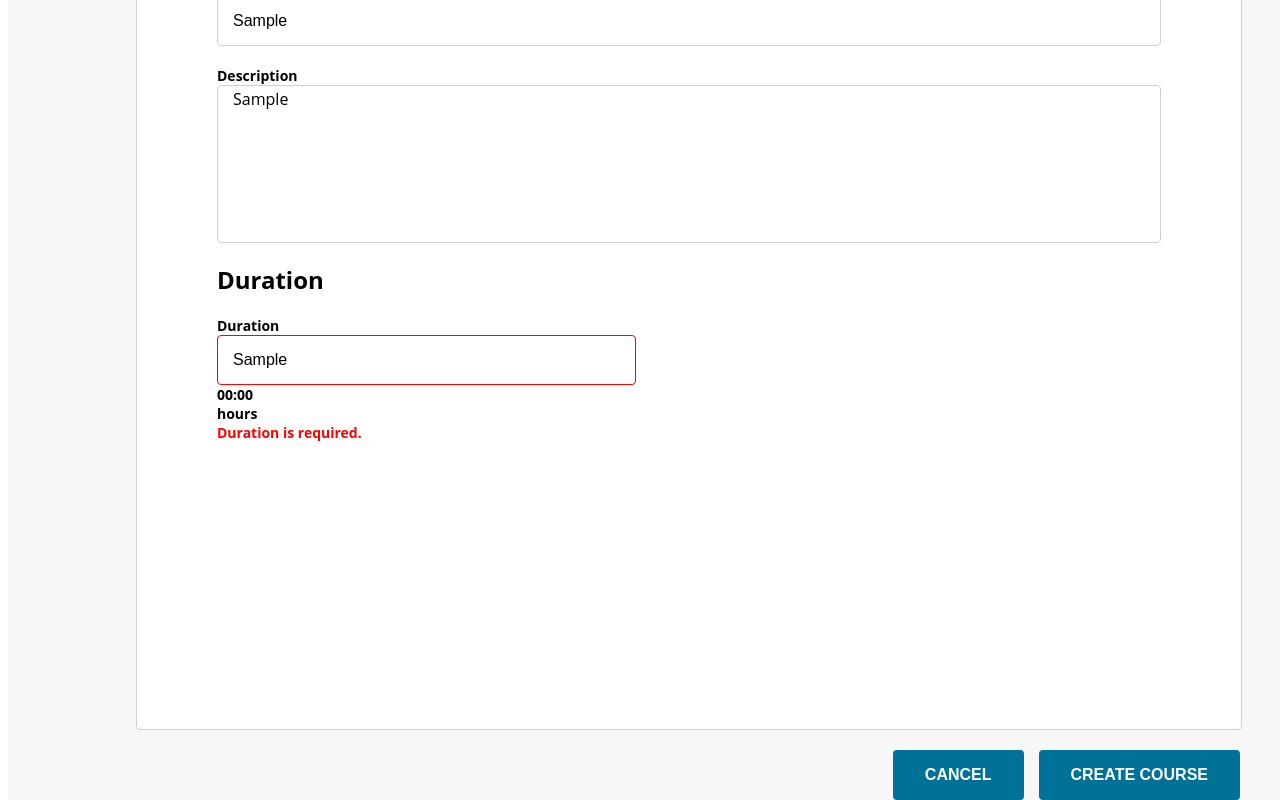
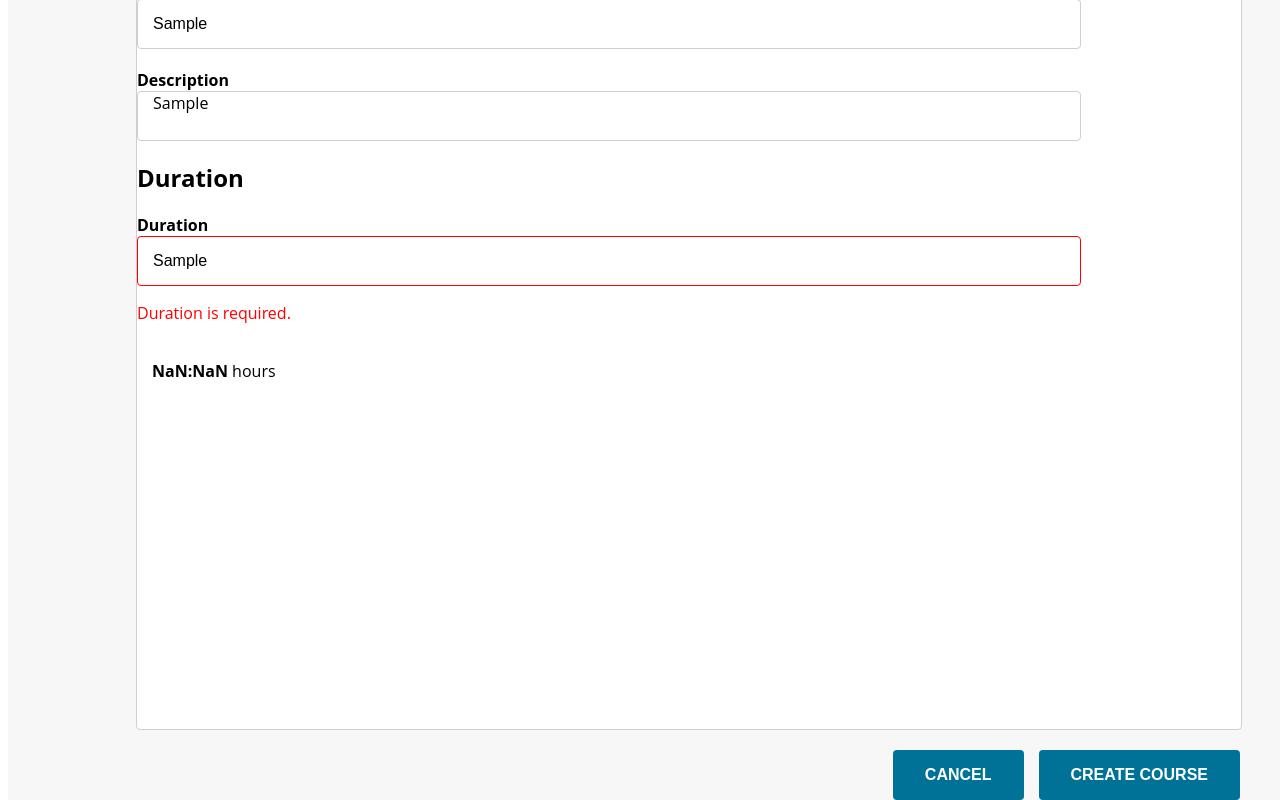
Before and after one commit to ferzik85/sersid-courses-app, a React (Create React App) app: page / in a window 1280 px wide. Both pictures are taken after typing "Sample", "Sample", "Sample" into the empty fields and a click on the button "CREATE COURSE". Shown: the part 261-1061 px from the top of the page. Built offline with nearby package versions, Linux system fonts and the light colour scheme.

Commit message:
save changes

```diff
--- /dev/null
+++ b/src/common/LabeledInput/LabeledInput.jsx
@@ -0,0 +1,38 @@
+import React, { useState } from 'react';
+import classnames from 'classnames';
+import Input from '../Input/Input';
+import TextArea from '../TextArea/TextArea';
+import styles from './LabeledInput.module.css';
+
+function LabeledInput({ name, setValue, isInvalid, inputClassName = null, isTextArea = false }) {
+	const [_, setValueIsInvalid] = useState(isInvalid);
+
+	const handleValueChange = (value) => {
+		setValue(value);
+		setValueIsInvalid(false);
+	};
+
+	return (
+		<label className={styles.label}>
+			{name}
+			{!isTextArea ? (
+				<Input
+					onChange={handleValueChange}
+					className={
+						isInvalid ? classnames(styles.labelInput, inputClassName, styles.errorBorder) : classnames(styles.labelInput, inputClassName, styles.labelInput)
+					}
+				/>
+			) : (
+				<TextArea
+					onChange={handleValueChange}
+					className={
+						isInvalid ? classnames(styles.labelInput, inputClassName, styles.errorBorder) : classnames(styles.labelInput, inputClassName, styles.labelInput)
+					}
+				/>
+			)}
+			{isInvalid && <p className={styles.error}>{name} is required.</p>}
+		</label>
+	);
+}
+
+export default LabeledInput;
--- /dev/null
+++ b/src/common/LabeledInput/LabeledInput.module.css
@@ -0,0 +1,23 @@
+.label {
+  font-weight: 700;
+  margin-bottom: 20px;
+  display: flex;
+  flex-direction: column;
+}
+
+.labelInput {
+  padding-top: 0;
+    padding-bottom: 0;
+    height: 48px !important;
+    padding-left: 15px;
+    font-size: 16px;
+ }
+
+.error {
+  color: red;
+  font-weight: 400;
+}
+
+.errorBorder {
+  border-color: red;
+}
--- a/src/components/Body/Body.jsx
+++ b/src/components/Body/Body.jsx
@@ -5,8 +5,8 @@ import mockedAuthorsList from '../../data/AuthorsList';
 import EmptyCourseList from '../EmptyCourseList/EmptyCourseList';
 import CourseInfo from '../CourseInfo/CourseInfo';
 import Registration from '../Registration/Registration';
+import CreateCourse from '../CreateCourse/CreateCourse';
 import Login from '../Login/Login';
-import CreateCourse from '../CreateCourse/CreateCourse';
 import styles from './Body.module.css';
 
 function Body() {
@@ -34,7 +34,8 @@ function Body() {
 	return (
 		<div className={styles.body}>
 			{/* {isCourseSelected() && courseExists() ? <CourseInfo course={findCourse(courseId)} onBackClick={handleShowCourses} /> : renderCourses()} */}
-			{/* <Login /> <Registration /> */}
+			{/* <CreateCourse /> <Login /><Registration /> */}
+
 			<CreateCourse />
 		</div>
 	);
--- a/src/components/CreateCourse/CreateCourse.jsx
+++ b/src/components/CreateCourse/CreateCourse.jsx
@@ -1,42 +1,20 @@
 import React, { useState } from 'react';
 import classnames from 'classnames';
 import Button from '../../common/Button/Button';
-import Input from '../../common/Input/Input';
-import TextArea from '../../common/TextArea/TextArea';
+import LabeledInput from '../../common/LabeledInput/LabeledInput';
 import Duration from '../../common/Duration/Duration';
 import validateInput from '../../utils/ValidateInput';
 import validateDuration from '../../utils/ValidateDuration';
 import styles from './CreateCourse.module.css';
 
-const formId = 'courseCreateOrEditForm';
-
-function Login() {
+function CreateCourse() {
+	const formId = 'courseCreateOrEditForm';
 	const [title, setTitle] = useState(null);
 	const [description, setDescription] = useState(null);
 	const [duration, setDuration] = useState(null);
-
 	const [titleIsInvalid, setTitleIsInvalid] = useState(false);
 	const [descriptionIsInvalid, setDescriptionIsInvalid] = useState(false);
 	const [durationIsInvalid, setDurationIsInvalid] = useState(false);
-
-	const handleTitleChange = (value) => {
-		setTitle(value);
-		setTitleIsInvalid(false);
-	};
-
-	const handleDescriptionChange = (value) => {
-		setDescription(value);
-		setDescriptionIsInvalid(false);
-	};
-
-	const handleDurationChange = (value) => {
-		let newDuration = 0;
-		if (validateDuration(value)) {
-			newDuration = +value;
-		}
-		setDuration(newDuration);
-		setDurationIsInvalid(false);
-	};
 
 	function handleSubmit(e) {
 		e.preventDefault();
@@ -47,37 +25,23 @@ function Login() {
 
 	return (
 		<div className={styles.create}>
-			<h3 className={styles.header}>Course Edit/Create Page</h3>
-			<div className={styles.body}>
-				<form onSubmit={handleSubmit} id={formId}>
-					<p>Main Info</p>
-					<label>
-						Title
-						<Input onChange={handleTitleChange} className={titleIsInvalid ? styles.errorBorder : null} />
-						{titleIsInvalid && <div className={styles.error}>Title is required.</div>}
-					</label>
-					<label>
-						Description
-						<TextArea onChange={handleDescriptionChange} className={descriptionIsInvalid ? classnames(styles.area, styles.errorBorder) : styles.area} />
-						{descriptionIsInvalid && <div className={styles.error}>Description is required.</div>}
-					</label>
-					<p>Duration</p>
-					<label>
-						Duration
-						<div>
-							<Input onChange={handleDurationChange} className={durationIsInvalid ? classnames(styles.duration, styles.errorBorder) : styles.duration} />
-							<Duration duration={duration} className={styles.durationHours} />
-						</div>
-						{durationIsInvalid && <div className={styles.error}>Duration is required.</div>}
-					</label>
+			<h3 className={styles.createHeader}>Course Edit/Create Page</h3>
+			<div className={styles.createBody}>
+				<form onSubmit={handleSubmit} id={formId} className={styles.createForm}>
+					<p className={styles.createMain}>Main Info</p>
+					<LabeledInput name='Title' isInvalid={titleIsInvalid} setValue={setTitle} />
+					<LabeledInput name='Description' isInvalid={descriptionIsInvalid} setValue={setDescription} inputClassName={styles.createArea} isTextArea />
+					<p className={styles.createMain}>Duration</p>
+					<LabeledInput name='Duration' isInvalid={durationIsInvalid} setValue={setDuration} />
+					<Duration duration={duration} className={styles.durationHours} />
 				</form>
 			</div>
-			<div className={styles.footer}>
-				<Button label='CREATE COURSE' isSubmit formName={formId} className={styles.button} />
-				<Button label='CANCEL' className={styles.button} />
+			<div className={styles.createFooter}>
+				<Button label='CREATE COURSE' isSubmit formName={formId} className={styles.createButton} />
+				<Button label='CANCEL' className={styles.cancelButton} />
 			</div>
 		</div>
 	);
 }
 
-export default Login;
+export default CreateCourse;
--- a/src/components/CreateCourse/CreateCourse.module.css
+++ b/src/components/CreateCourse/CreateCourse.module.css
@@ -5,7 +5,7 @@
   margin: auto;
 }
 
-  .header {
+.createHeader {
   margin: auto;
   margin-top: 40px;
   font-size: 32px;
@@ -14,7 +14,7 @@
   width: 1104px;
 }
 
-  .body {
+.createBody {
   width: 1104px;
   height: 825px;
   display: flex;
@@ -26,19 +26,19 @@
   font-size: 16px;
 }
 
-  .body p {
+.createMain{
   font-size: 24px;
   font-weight: 700;
   margin-top: 20px;
   margin-bottom: 20px;
 }
 
-  form {
+.createForm {
   width: 944px;
   margin-top: 0;
 }
 
-  .area {
+.createArea {
   height: 152px;
   resize: none;
 }
@@ -51,47 +51,18 @@
   margin-left: 15px;
 }
 
-  label {
-    font-size: 14px;
-    font-weight: 700;
-    margin-bottom: 20px;
-    display: flex;
-    flex-direction: column;
-  }
-
-  label input {
-    padding-top: 0;
-    padding-bottom: 0;
-    height: 48px !important;
-    padding-left: 15px;
-    font-size: 16px;
-  }
-
-  label textarea {
-    font-size: 16px;
-    padding-left: 15px;
-  }
-
-  .error {
-    color: red;
-  }
-
-  .errorBorder {
-    border-color:red;
-  }
-
-  .footer {
+.createFooter {
   margin: auto;
   margin-top: 20px;
   width: 1104px;
 }
 
-  .button {
+.createButton, .cancelButton {
   height: 50px;
   font-size: 16px;
   float: right;
 }
 
-  .button:first-of-type {
+.createButton {
   margin-left: 15px;
 }
--- a/src/components/Login/Login.jsx
+++ b/src/components/Login/Login.jsx
@@ -1,24 +1,15 @@
 import React, { useState } from 'react';
 import Button from '../../common/Button/Button';
-import Input from '../../common/Input/Input';
+import LabeledInput from '../../common/LabeledInput/LabeledInput';
 import validateInput from '../../utils/ValidateInput';
 import styles from './Login.module.css';
 
-const formId = 'loginForm';
-
 function Login() {
+	const formId = 'loginForm';
 	const [email, setEmail] = useState(null);
 	const [password, setPassword] = useState(null);
 	const [emailIsInvalid, setEmailIsInvalid] = useState(false);
 	const [passwordIsInvalid, setPasswordIsInvalid] = useState(false);
-	const handleEmailChange = (value) => {
-		setEmail(value);
-		setEmailIsInvalid(false);
-	};
-	const handlePasswordChange = (value) => {
-		setPassword(value);
-		setPasswordIsInvalid(false);
-	};
 
 	function handleSubmit(e) {
 		e.preventDefault();
@@ -27,27 +18,15 @@ function Login() {
 	}
 
 	return (
-		<div className={styles.registration}>
-			<div className={styles.header}>
-				<b>Login</b>
-			</div>
-			<div className={styles.body}>
-				<form onSubmit={handleSubmit} id={formId}>
-					<label>
-						<b>Email</b>
-						<Input onChange={handleEmailChange} className={passwordIsInvalid ? styles.errorBorder : null} />
-						{emailIsInvalid && <p className={styles.error}>Email is required.</p>}
-					</label>
-					<label>
-						<b>Password</b>
-						<Input onChange={handlePasswordChange} className={passwordIsInvalid ? styles.errorBorder : null} />
-						{passwordIsInvalid && <p className={styles.error}>Password is required.</p>}
-					</label>
+		<div className={styles.login}>
+			<b className={styles.loginHeader}>Login</b>
+			<div className={styles.loginBody}>
+				<form onSubmit={handleSubmit} id={formId} className={styles.loginForm}>
+					<LabeledInput name='Email' isInvalid={emailIsInvalid} setValue={setEmail} />
+					<LabeledInput name='Password' isInvalid={passwordIsInvalid} setValue={setPassword} />
 				</form>
-				<div className={styles.regButton}>
-					<Button label='Login' isSubmit formName={formId} />
-				</div>
-				<div className={styles.regHelp}>
+				<Button label='LOGIN' isSubmit formName={formId} className={styles.loginButton} />
+				<div className={styles.loginHelp}>
 					If you have an account you may <b>Login</b>
 				</div>
 			</div>
--- a/src/components/Login/Login.module.css
+++ b/src/components/Login/Login.module.css
@@ -1,18 +1,18 @@
-.registration {
+.login {
   display: flex;
   flex-direction: column;
   width: 80%;
   margin: auto;
 }
 
-  .header {
+.loginHeader {
   margin: auto;
   margin-top: 200px;
   font-size: 32px;
   margin-bottom: 30px;
 }
 
-  .body {
+.loginBody {
   width: 585px;
   height: 558px;
   display: flex;
@@ -24,51 +24,22 @@
   font-size: 16px;
 }
 
-  form {
+.loginForm {
   margin: auto;
   width: 286px;
   margin-bottom: 0;
 }
 
-  label {
-    margin-bottom: 20px;
-    display: flex;
-    flex-direction: column;
-  }
-
-  label input {
-    padding-top: 0;
-    padding-bottom: 0;
-    height: 48px !important;
-    padding-left: 15px;
-    font-size: 16px;
-  }
-
-  label b {
-    display: block;
-  }
-
-  .regButton {
+.loginButton {
   margin: auto;
   margin-top: 0px;
   margin-bottom: 20px;
-  }
-
-  .regButton button {
-    height: 50px !important;
+  height: 50px;
   width: 282px;
   font-size: 16px;
 }
 
-  .regHelp {
+.loginHelp {
   margin: auto;
   margin-top: 0px;
 }
-
-  .error {
-    color: red;
-  }
-
-  .errorBorder {
-    border-color:red;
-  }
--- a/src/components/Registration/Registration.jsx
+++ b/src/components/Registration/Registration.jsx
@@ -1,33 +1,17 @@
 import React, { useState } from 'react';
 import Button from '../../common/Button/Button';
-import Input from '../../common/Input/Input';
+import LabeledInput from '../../common/LabeledInput/LabeledInput';
 import validateInput from '../../utils/ValidateInput';
 import styles from './Registration.module.css';
 
-const formId = 'registrationForm';
-
 function Registration() {
+	const formId = 'registrationForm';
 	const [name, setName] = useState(null);
 	const [email, setEmail] = useState(null);
 	const [password, setPassword] = useState(null);
 	const [nameIsInvalid, setNameIsInvalid] = useState(false);
 	const [emailIsInvalid, setEmailIsInvalid] = useState(false);
 	const [passwordIsInvalid, setPasswordIsInvalid] = useState(false);
-
-	const handleNameChange = (value) => {
-		setName(value);
-		setNameIsInvalid(false);
-	};
-
-	const handleEmailChange = (value) => {
-		setEmail(value);
-		setEmailIsInvalid(false);
-	};
-
-	const handlePasswordChange = (value) => {
-		setPassword(value);
-		setPasswordIsInvalid(false);
-	};
 
 	function handleSubmit(e) {
 		e.preventDefault();
@@ -37,31 +21,15 @@ function Registration() {
 	}
 
 	return (
-		<div className={styles.registration}>
-			<div className={styles.header}>
-				<b>Registration</b>
-			</div>
-			<div className={styles.body}>
-				<form onSubmit={handleSubmit} id={formId}>
-					<label>
-						<b>Name</b>
-						<Input onChange={handleNameChange} className={nameIsInvalid ? styles.errorBorder : null} />
-						{nameIsInvalid && <p className={styles.error}>Name is required.</p>}
-					</label>
-					<label>
-						<b>Email</b>
-						<Input onChange={handleEmailChange} className={passwordIsInvalid ? styles.errorBorder : null} />
-						{emailIsInvalid && <p className={styles.error}>Email is required.</p>}
-					</label>
-					<label>
-						<b>Password</b>
-						<Input onChange={handlePasswordChange} className={passwordIsInvalid ? styles.errorBorder : null} />
-						{passwordIsInvalid && <p className={styles.error}>Password is required.</p>}
-					</label>
+		<div className={styles.reg}>
+			<b className={styles.regHeader}>Registration</b>
+			<div className={styles.regBody}>
+				<form onSubmit={handleSubmit} id={formId} className={styles.regForm}>
+					<LabeledInput name='Name' isInvalid={nameIsInvalid} setValue={setName} />
+					<LabeledInput name='Email' isInvalid={emailIsInvalid} setValue={setEmail} />
+					<LabeledInput name='Password' isInvalid={passwordIsInvalid} setValue={setPassword} />
 				</form>
-				<div className={styles.regButton}>
-					<Button label='Register' isSubmit formName={formId} />
-				</div>
+				<Button label='REGISTER' isSubmit formName={formId} className={styles.regButton} />
 				<div className={styles.regHelp}>
 					If you have an account you may <b>Login</b>
 				</div>
--- a/src/components/Registration/Registration.module.css
+++ b/src/components/Registration/Registration.module.css
@@ -1,18 +1,18 @@
-.registration {
+.reg {
   display: flex;
   flex-direction: column;
   width: 80%;
   margin: auto;
 }
 
-.header {
+.regHeader {
   margin: auto;
   margin-top: 200px;
   font-size: 32px;
   margin-bottom: 30px;
 }
 
-.body {
+.regBody {
   width: 585px;
   height: 558px;
   display: flex;
@@ -24,38 +24,17 @@
   font-size: 16px;
 }
 
-form {
+.regForm {
   margin: auto;
   width: 286px;
   margin-bottom: 0;
-}
-
-label {
-  margin-bottom: 20px;
-  display: flex;
-  flex-direction: column;
-}
-
-label input {
-  padding-top: 0;
-  padding-bottom: 0;
-  height: 48px !important;
-  padding-left: 15px;
-  font-size: 16px;
-}
-
-label b {
-  display: block;
 }
 
 .regButton {
   margin: auto;
   margin-top: 0px;
   margin-bottom: 20px;
-}
-
-.regButton button {
-  height: 50px !important;
+  height: 50px;
   width: 282px;
   font-size: 16px;
 }
@@ -64,11 +43,3 @@ label b {
   margin: auto;
   margin-top: 0px;
 }
-
-.error {
-  color: red;
-}
-
-.errorBorder {
-  border-color:red;
-}
```
Lines whose indentation alone changed are shown as unchanged.
